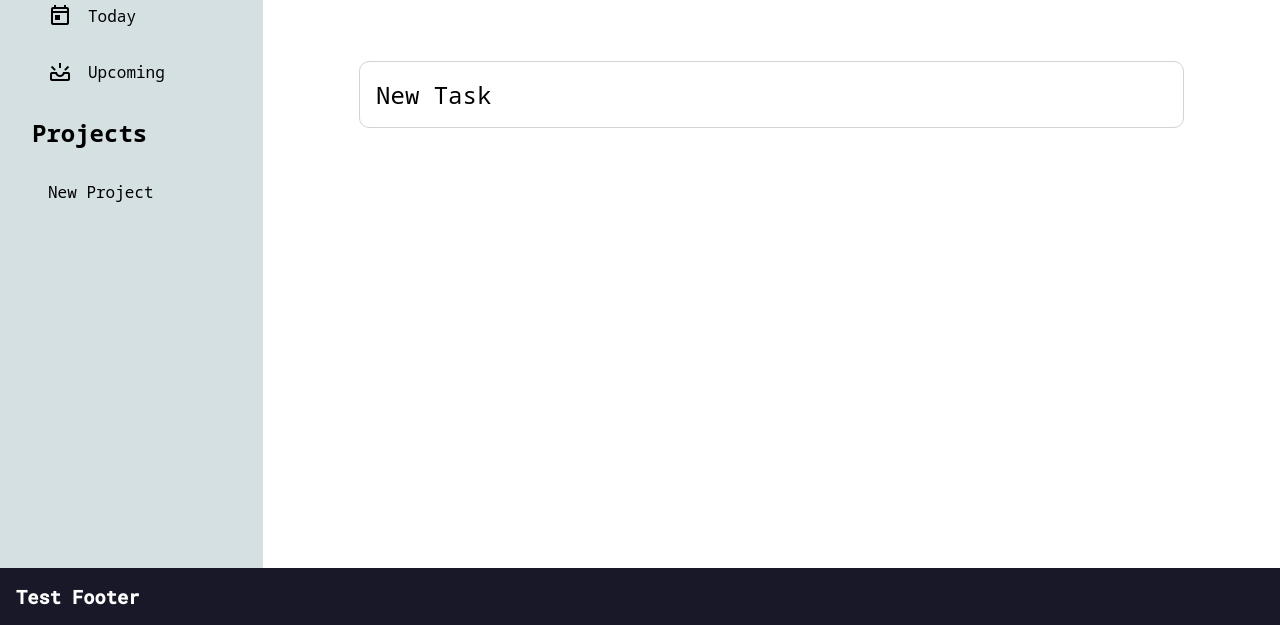
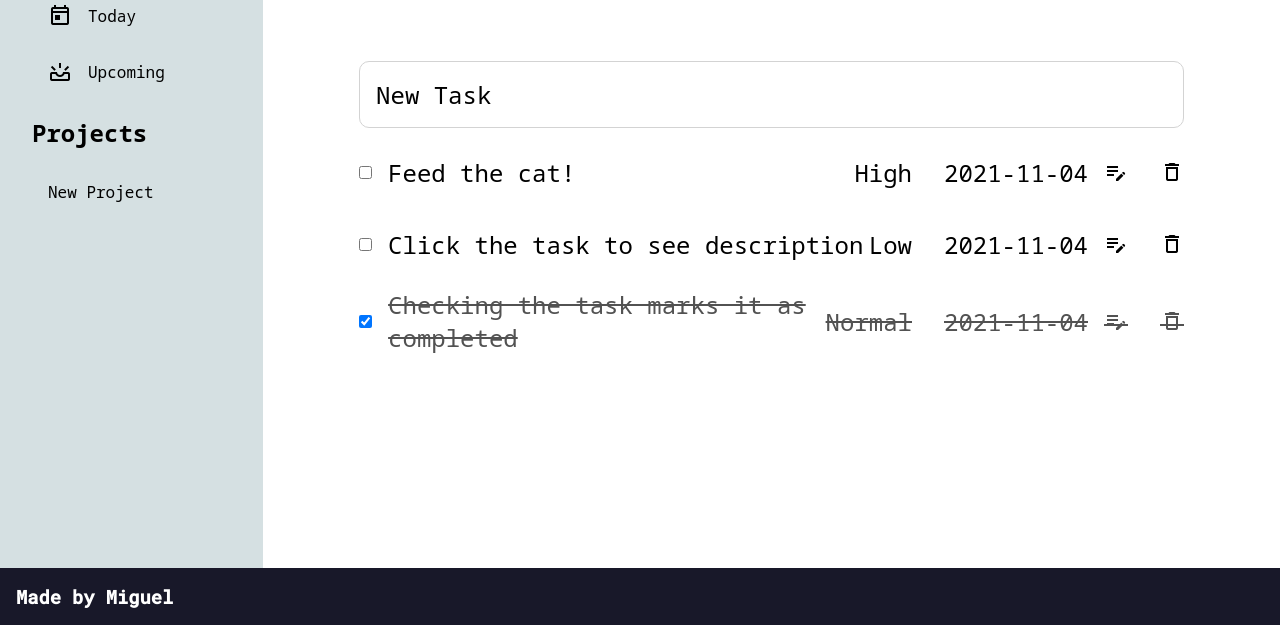
Before and after one commit to miguelgmpriv/todo-list, a website built with webpack: page src/index.html in a window 1280 px wide. Shown: the part 175-800 px from the top of the page. Built offline with nearby package versions, Linux system fonts and the light colour scheme.

Commit message:
Finish up project by adding default task, update readme

```diff
--- a/src/index.html
+++ b/src/index.html
@@ -101,7 +101,7 @@
     </div>
 
     <footer class="footer">
-        <h3>Test Footer</h3>
+        <h3><a href="https://github.com/miguelgmpriv/todo-list">Made by Miguel</a></h3>
     </footer>
 
     <template id="task-template">
--- a/src/index.js
+++ b/src/index.js
@@ -1,7 +1,7 @@
 import './styles.css';
 import { populateDom } from "./scripts/updatedom.js";
 import 'material-icons/iconfont/material-icons.css';
-import { toDoList,planner } from "./scripts/list";
+import { toDoList } from "./scripts/list";
 import { checkStorage } from "./scripts/localstorage";
 
 checkStorage(toDoList);
--- a/src/scripts/localstorage.js
+++ b/src/scripts/localstorage.js
@@ -14,10 +14,21 @@ const pullFromStorage = (planner) => {
 
 const checkStorage = (planner) => {
     if (!localStorage.getItem('localTasksList')){
+        defaultTaskList(planner);
         storeToStorage(planner);
     } else {
         pullFromStorage(planner);
     };
 };
 
+const defaultTaskList = (planner) => {
+    const taskList = [
+        {title: 'Feed the cat!', project: 'Inbox', description:'Cat only likes fancy feast', date: '2021-11-04', priority:'High'},
+        {title: 'Click the task to see description', project: 'Inbox', description:'Here it is!', date: '2021-11-04', priority:'Low'},
+        {title: 'Checking the task marks it as completed', project:'Inbox', description:'This is a completed task', date: '2021-11-04', priority: 'Normal', checked: true}
+    ]
+    for (const element of taskList) { planner.storeInfo(element)}
+    return planner;
+};
+
 export { storeToStorage, pullFromStorage, checkStorage}
--- a/src/scripts/updatedom.js
+++ b/src/scripts/updatedom.js
@@ -1,4 +1,4 @@
-import { setTaskListeners, setProjectListeners, setTopSidebarListeners, currentProject } from "./userinterface";
+import { setTaskListeners, setProjectListeners, setTopSidebarListeners, currentProject, setMenuListener } from "./userinterface";
 import { makeTaskInDom, makeProjectInDom, clone } from "./builddom";
 import { wipeContainer } from "./helpers";
 import { toDoList } from "./list";
--- a/src/styles.css
+++ b/src/styles.css
@@ -5,6 +5,10 @@
     box-sizing: border-box;
     margin: 0;
     padding: 0;
+}
+a {
+    text-decoration: none;
+    color: white;
 }
 li {
     list-style: none;
```
Also changed, not shown: README.md, dist/066e3660a07a5be3.woff (added), dist/06c4b32d5ed3cd15.woff2 (added), dist/2f3043aa273b405c.woff2 (added), dist/3ff236b821bf81ee.woff (added), dist/7725ecba229822c9.woff (added), dist/7d31141330ee8b70.woff (added), dist/a2e28f8be9aa3d09.woff2 (added), dist/a65b60c58ddcccba.woff2 (added), dist/f4dad1e70775927d.woff2 (added), dist/f852a2b61645d303.woff (added), dist/index.html, dist/main.js.
